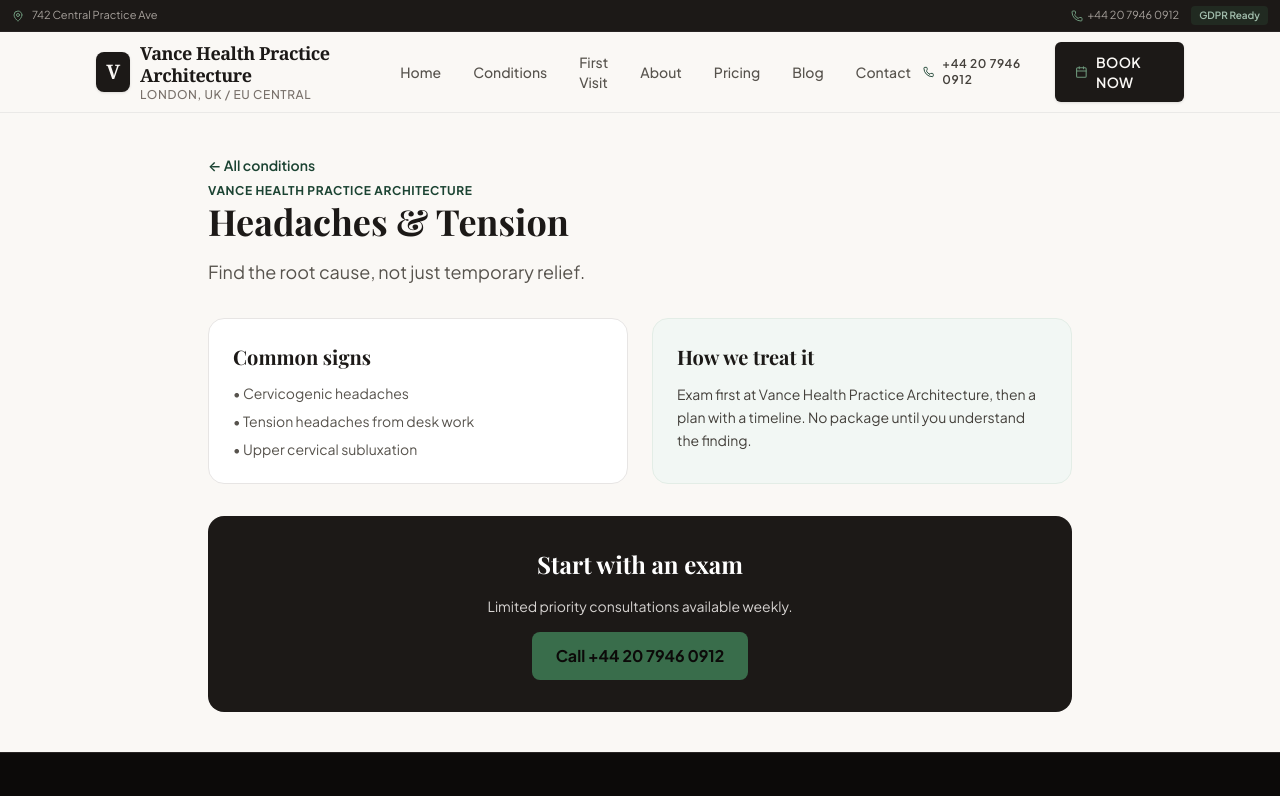
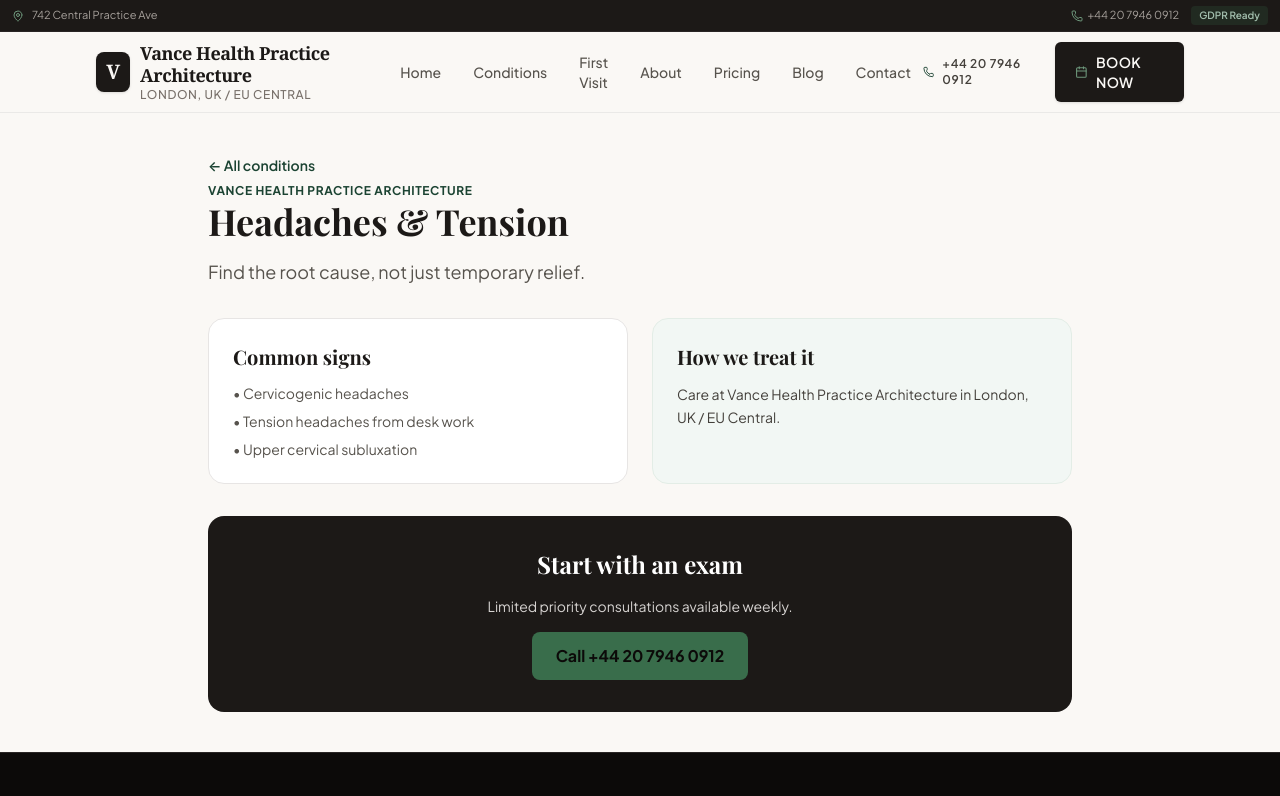
Before and after one commit to drealslick/Chiropractor-web-demo, a React (Vite) app: page /conditions/headaches-tension in a window 1280 px wide. Shown: the top 796 px of the page. Built offline with nearby package versions, Linux system fonts and the light colour scheme; no server answers; the database is empty; a web font is replaced by a local one.

Commit message:
Update ConditionDetail.tsx

```diff
--- a/src/pages/ConditionDetail.tsx
+++ b/src/pages/ConditionDetail.tsx
@@ -66,8 +66,8 @@ export default function ConditionDetail() {
         <div className="p-6 bg-emerald-50 border border-emerald-100 rounded-2xl">
           <h2 className="font-bold text-xl text-stone-900 mb-3">How we treat it</h2>
           <p className="text-sm text-stone-700 leading-relaxed">
-            {extra.treatment ||
-              `Exam first at ${clinic.name}, then a plan with a timeline. No package until you understand the finding.`}
+            {condition.howWeHelp ||
+              `Care at ${clinic.name} in ${clinic.cityState || clinic.city}.`}
           </p>
         </div>
       </div>
```
